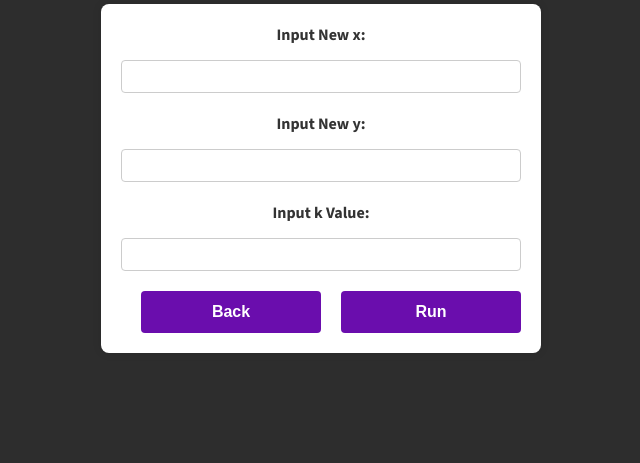
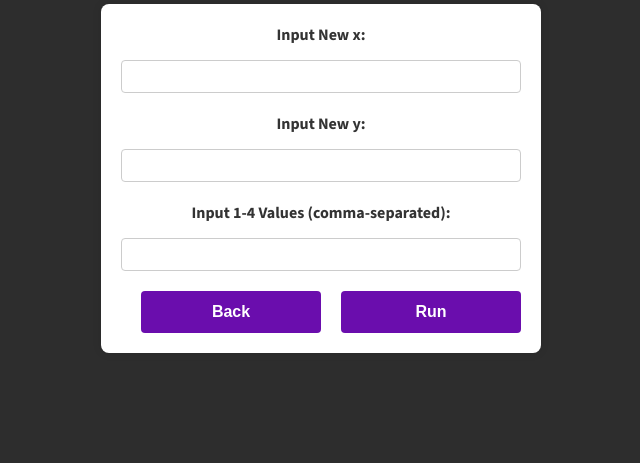
Before and after one commit to PY-01/fyp, a Flask app: page /knn/input_new_point in a window 1280 px wide. Shown: the part 159-622 px from the top of the page, without its empty margins (319-959 px from the left). Run offline with Flask 3, Linux system fonts and the light colour scheme; some web fonts are replaced.

Commit message:
Update input_new_point.html

```diff
--- a/full code/templates/knn/input_new_point.html
+++ b/full code/templates/knn/input_new_point.html
@@ -3,7 +3,7 @@
 <head>
     <meta charset="UTF-8">
     <meta name="viewport" content="width=device-width, initial-scale=1.0">
-    <title>k-NN Input New Point</title>
+    <title>k-NN Input Test Data</title>
 
     <!-- Google Fonts -->
     <link rel="preconnect" href="https://fonts.googleapis.com">
@@ -55,14 +55,18 @@
             <label for="new_y">Input New y:</label>
             <input type="number" id="new_y" name="new_y" required step="1">
             <br>
-            <label for="k_value">Input k Value:</label>
-            <input type="number" id="k_value" name="k_value" required min="1">
-            <br>
+            <label for="k_value">Input 1-4 Values (comma-separated):</label>
+            <input type="text" id="k_value" name="k_values"
+                required
+                pattern="^([1-9]\d*)(,([1-9]\d*)){0,3}$"
+                title="Please enter 1-4 comma-separated values">
+
             <!-- Buttons section -->
             <div class="button-container">
                 <button type="button" onclick="history.back()">Back</button> <!-- Back Button -->
-                <button type="submit">Run</button>
+                <button type="submit">Run</button> <!-- Submit Button -->
             </div>
+
         </form>
     </div>
 
```
